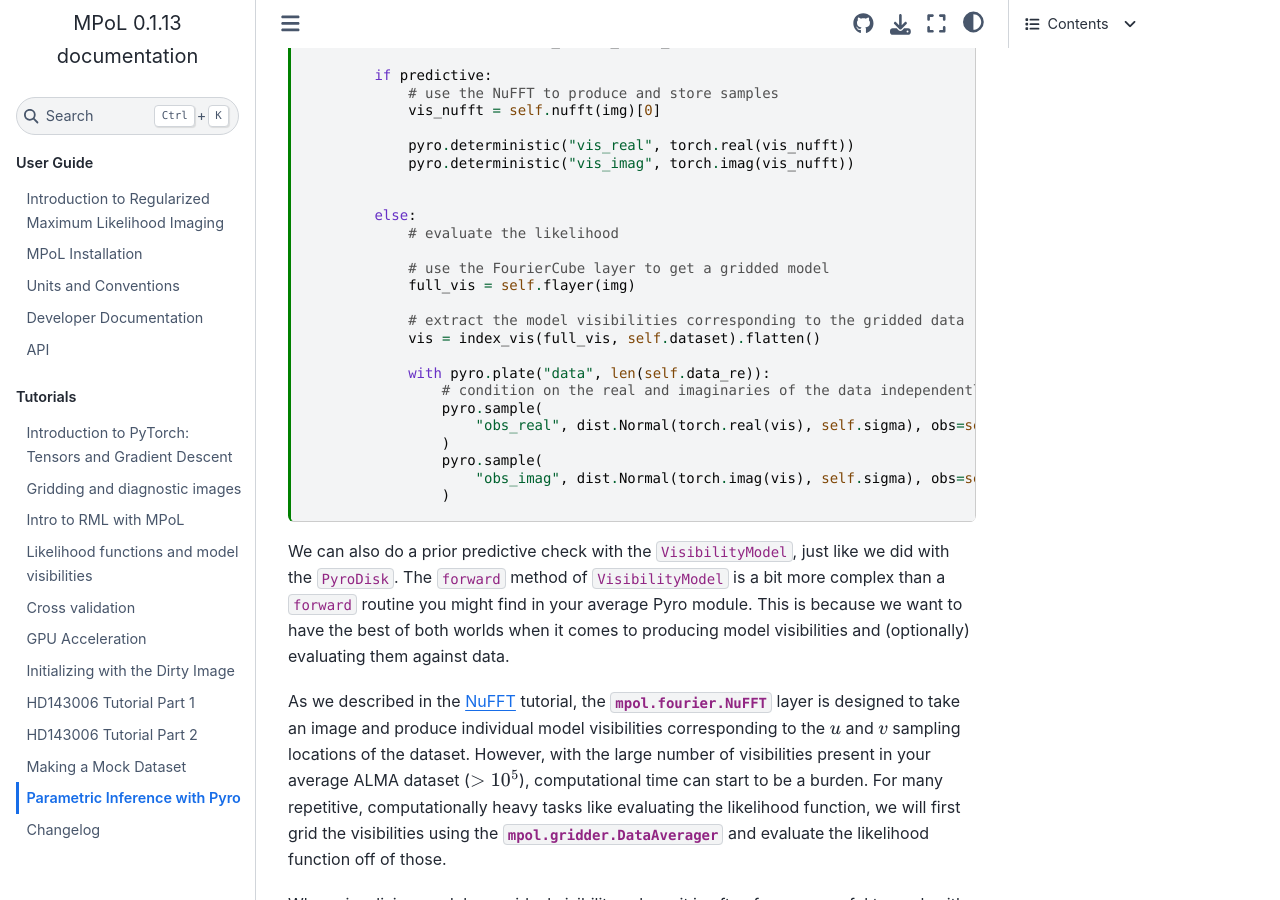
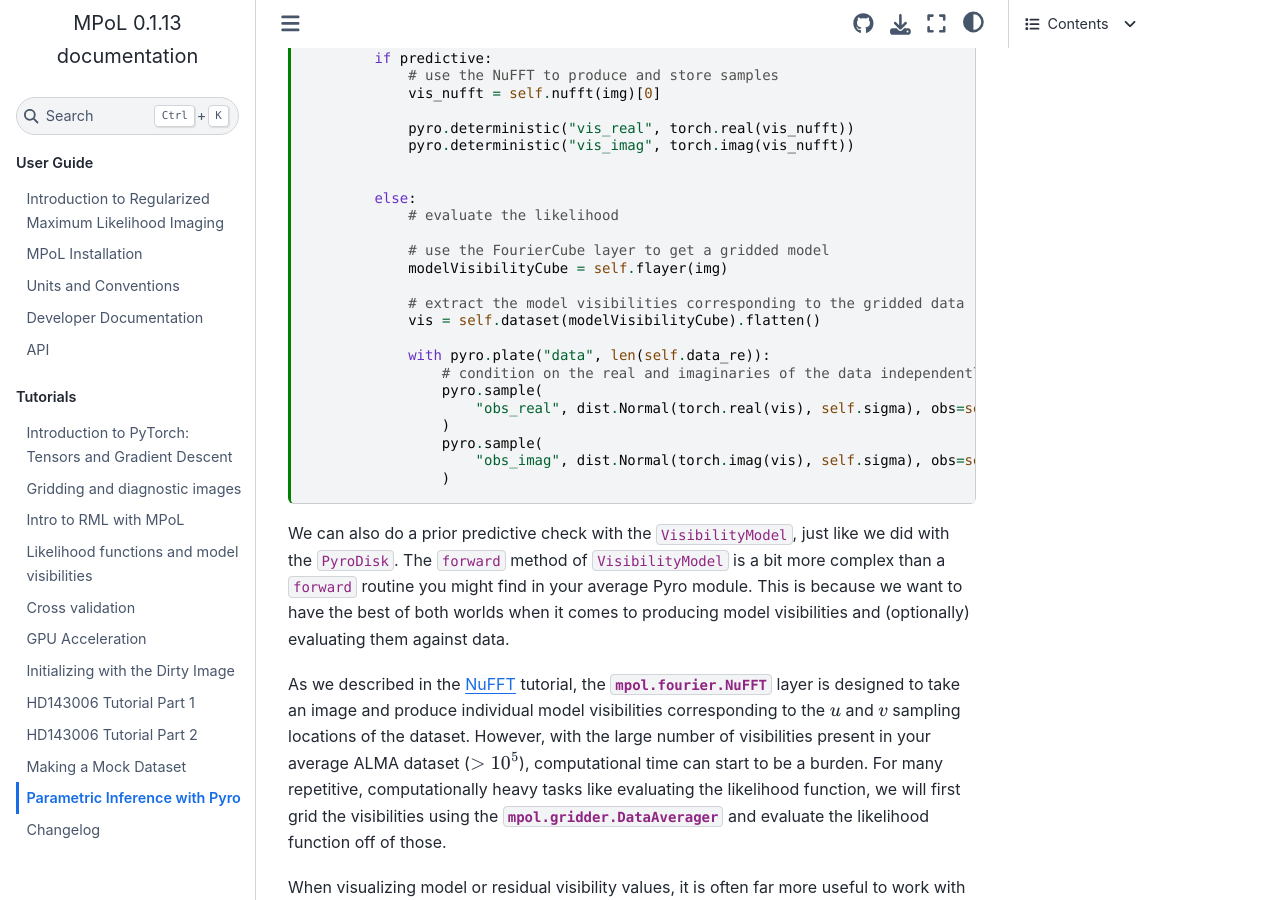
Before and after one commit to MPoL-dev/MPoL, a Sphinx documentation site: the page built from docs/large-tutorials/pyro.md, in a window 1280 px wide and 900 px high, scrolled down 14338 px. Built offline with Sphinx 7.4.7 and the Sphinx Book theme 1.1.4, drawn with Linux system fonts in a browser that asks for light colours; some of the changed text lies outside the part shown.

Commit message:
switched tutorials.

```diff
--- a/docs/large-tutorials/pyro.md
+++ b/docs/large-tutorials/pyro.md
@@ -248,7 +248,6 @@ import torch
 from torch import nn
 from mpol import geometry, gridding, images, fourier, utils
 from mpol.constants import deg
-from mpol.datasets import index_vis
 
 import pyro
 import pyro.distributions as dist
@@ -605,10 +604,10 @@ class VisibilityModel(PyroModule):
             # evaluate the likelihood
 
             # use the FourierCube layer to get a gridded model
-            full_vis = self.flayer(img)
+            modelVisibilityCube = self.flayer(img)
 
             # extract the model visibilities corresponding to the gridded data
-            vis = index_vis(full_vis, self.dataset).flatten()
+            vis = self.dataset(modelVisibilityCube).flatten()
 
             with pyro.plate("data", len(self.data_re)):
                 # condition on the real and imaginaries of the data independently
```
